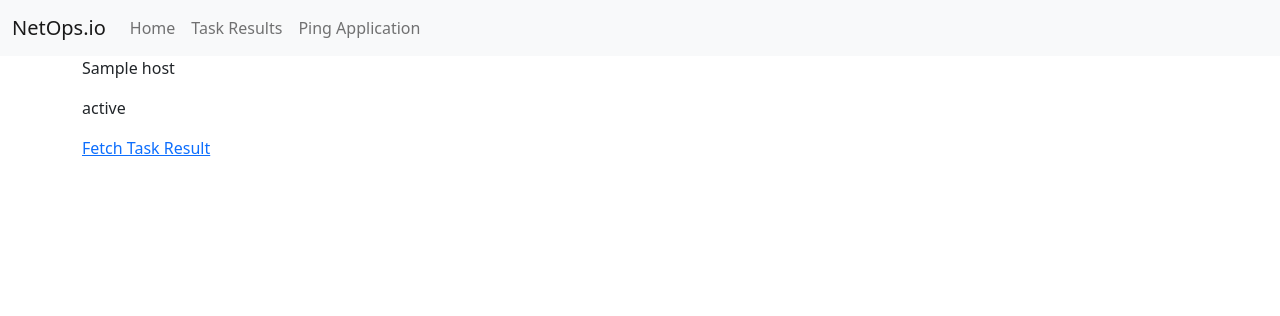
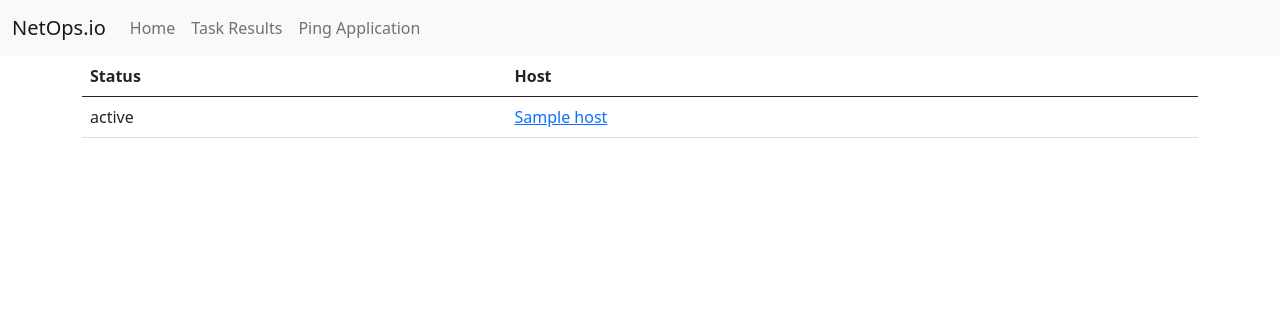
Before and after one commit to jtdub/netops.io, a Django app: template netopsio/ping/templates/ping/base.html in a window 1280 px wide. Shown: the top 316 px of the page. Run offline with Django 3.2, Linux system fonts and the light colour scheme; the template is opened without the code that fills it: most values are stand-ins (such as "Sample title", 1, 10 or a date in 2020); parts of the project's set-up code (start-up, migrations or seed data) failed here and were passed over.

Commit message:
update ping page

```diff
--- a/netopsio/ping/templates/ping/base.html
+++ b/netopsio/ping/templates/ping/base.html
@@ -1,8 +1,17 @@
 {% extends "base.html" %}
 {% block content %}
 <div class="container">
-    <p>{{ host }}</p>
-    <p>{{ status }}</p>
-    <a href="/results/{{ id }}">Fetch Task Result</a>
+    <table class="table">
+        <thead>
+            <th scope="col">Status</th>
+            <th scope="col">Host</th>
+        </thead>
+        <tbody>
+            <tr>
+                <td>{{ status }}</td>
+                <td><a href="/results/{{ id }}/">{{ host }}</a></td>
+            </tr>
+        </tbody>
+    </table>
 </div>
 {% endblock %}
```
